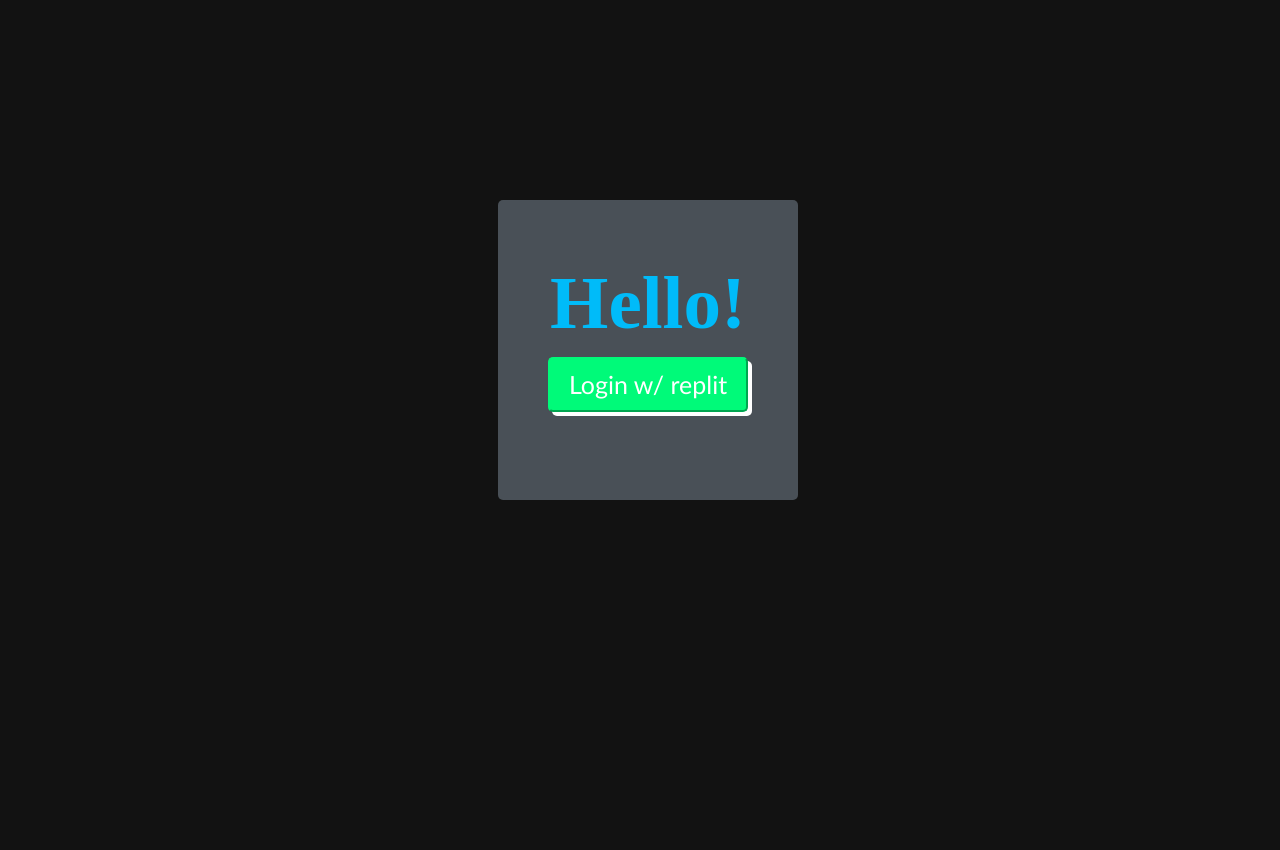
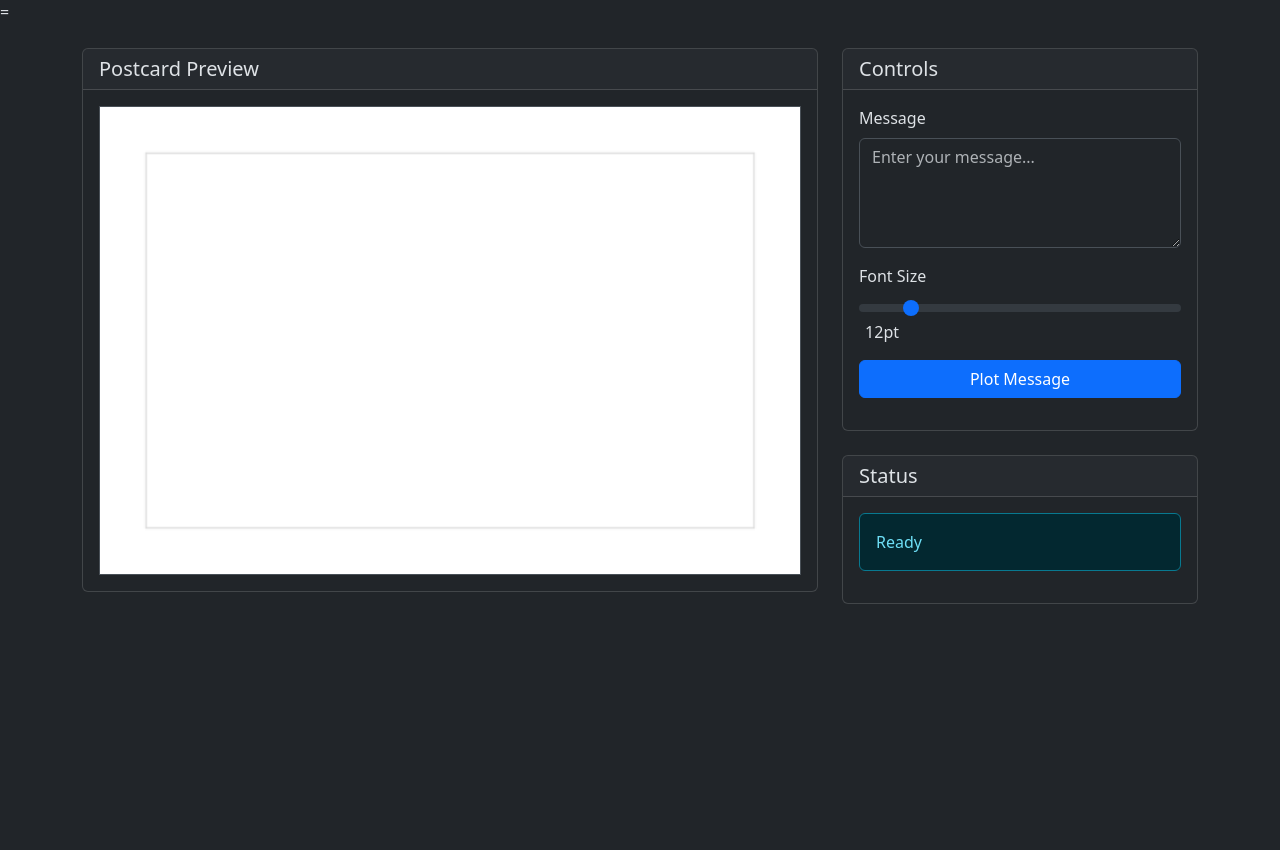
Before and after one commit to kylelegare/textwriterforaxidraw, a Flask app: template templates/index.html in a window 1280 px wide. After the commit the page ends 604 px from the top, so only its background shows below. Run offline with Flask 2, Linux system fonts and the light colour scheme; the template is opened without the code that fills it, so the values that code supplies are empty; some web fonts are replaced.

Commit message:
initialc ommit

```diff
--- a/main.py
+++ b/main.py
@@ -1,20 +1,96 @@
-from flask import Flask, render_template, request
+from flask import Flask, request, jsonify, render_template, send_from_directory
+from flask_cors import CORS
+from pyaxidraw import axidraw
+import xml.etree.ElementTree as ET
 
-app = Flask('app')
+app = Flask(__name__)
+CORS(app)
+
+def get_glyph_info(character):
+    """Get path data and metrics for a character from SVG font"""
+    tree = ET.parse("static/fonts/PremiumUltra54.svg")
+    root = tree.getroot()
+
+    for glyph in root.findall(".//*[@unicode]"):
+        if glyph.get('unicode') == character:
+            return {
+                'path': glyph.get('d'),
+                'advance': float(glyph.get('horiz-adv-x', 1000))
+            }
+    return None
+
+def create_plotter_svg(text, font_size):
+    """Create SVG for plotting with proper scaling and positioning"""
+    paths = []
+    x_offset = 0
+    scale = 0.02 * (font_size / 12)  # Scale based on font size
+
+    # Collect path data for each character
+    for char in text:
+        if char == ' ':
+            x_offset += 500  # Space width
+            continue
+
+        glyph_info = get_glyph_info(char)
+        if glyph_info:
+            path = f'<path d="{glyph_info["path"]}" transform="translate({x_offset},0)" />'
+            paths.append(path)
+            x_offset += glyph_info['advance']
+
+    # Create complete SVG document
+    svg = f"""<?xml version="1.0" encoding="UTF-8" standalone="no"?>
+        <svg
+            xmlns="http://www.w3.org/2000/svg"
+            version="1.1"
+            viewBox="0 0 152.4 101.6"
+            height="101.6mm"
+            width="152.4mm">
+            <g
+                stroke="black"
+                stroke-width="0.3"
+                fill="none"
+                transform="translate(40,60) scale({scale},-{scale})">
+                {"".join(paths)}
+            </g>
+        </svg>"""
+
+    return svg
 
 @app.route('/')
-def hello_world():
-    print(request.headers)
-    return render_template(
-        'index.html',
-        user_id=request.headers['X-Replit-User-Id'],
-        user_name=request.headers['X-Replit-User-Name'],
-        user_roles=request.headers['X-Replit-User-Roles'],
-        user_bio=request.headers['X-Replit-User-Bio'],
-        user_profile_image=request.headers['X-Replit-User-Profile-Image'],
-        user_teams=request.headers['X-Replit-User-Teams'],
-        user_url=request.headers['X-Replit-User-Url']
-    )
+def home():
+    return render_template('index.html')
 
-if __name__ == "__main__":
-    app.run(host='0.0.0.0', port=8080)
+@app.route('/static/fonts/<path:filename>')
+def serve_font(filename):
+    return send_from_directory('static/fonts', filename)
+
+@app.route('/api/test_plot', methods=['POST'])
+def test_plot():
+    try:
+        data = request.json
+        text = data.get('text', '')
+        font_size = data.get('fontSize', 12)
+
+        # Create SVG for plotting
+        svg_content = create_plotter_svg(text, font_size)
+
+        # Setup AxiDraw
+        ad = axidraw.AxiDraw()
+
+        # Configure and plot
+        ad.plot_setup(svg_content)
+        ad.options.speed_pendown = 50  # 50% speed
+        ad.plot_run()
+
+        return jsonify({
+            'status': 'success',
+            'message': 'Plot completed successfully'
+        })
+
+    except Exception as e:
+        return jsonify({
+            'status': 'error',
+            'message': str(e)
+        }), 500
+
+app.run(host='0.0.0.0', port=8080)
--- a/pyproject.toml
+++ b/pyproject.toml
@@ -8,6 +8,7 @@ authors = ["Your Name <you@example.com>"]
 python = ">=3.10.0,<3.11"
 replit = "^3.2.4"
 Flask = "^2.2.0"
+flask-cors = "^5.0.0"
 
 [tool.pyright]
 # https://github.com/microsoft/pyright/blob/main/docs/configuration.md
--- /dev/null
+++ b/requirements.txt
@@ -0,0 +1,2 @@
+flask==3.0.0
+flask-cors==4.0.0
--- a/templates/index.html
+++ b/templates/index.html
@@ -1,158 +1,195 @@
-<!doctype html>
-<html>
+=<!DOCTYPE html>
+<html lang="en" data-bs-theme="dark">
 <head>
-	<title>Python Flask ReplAuth</title>
-<script src="https://replit.com/public/js/repl-auth-v2.js"></script>
+    <meta charset="UTF-8">
+    <meta name="viewport" content="width=device-width, initial-scale=1.0">
+    <title>AxiDraw Postcard Writer</title>
+
+    <!-- Bootstrap CSS -->
+    <link href="https://cdn.jsdelivr.net/npm/bootstrap@5.3.2/dist/css/bootstrap.min.css" rel="stylesheet">
+
+    <style>
+        @font-face {
+            font-family: 'PremiumUltra';
+            src: url('/static/fonts/PremiumUltra54.ttf') format('truetype');
+        }
+
+        #previewCanvas {
+            width: 100%;
+            height: auto;
+            border: 1px solid var(--bs-border-color);
+            background-color: white;
+        }
+        #fontSizeValue {
+            display: inline-block;
+            min-width: 40px;
+            text-align: right;
+        }
+    </style>
 </head>
 <body>
-	{% if user_id %}
-	<center>
-  <div class="box">
-    <center>
-    <div class="box-text-auth">
-      <p>
-        Hello, {{ user_name }}! ({{ user_id }})
-      </p>
+    <div class="container py-4">
+        <div class="row">
+            <div class="col-md-8">
+                <div class="card mb-4">
+                    <div class="card-header">
+                        <h5 class="card-title mb-0">Postcard Preview</h5>
                     </div>
-  <img src="{{ user_profile_image }}" width="200">
-    <center>
-  </center>
+                    <div class="card-body">
+                        <canvas id="previewCanvas"></canvas>
                     </div>
-	{% else %}
-  <center>
-    <center>
-      <div class="box">
-        <div class="box-text">
-            <h1>Hello!</h1>
                 </div>
-        <div class="box-button">
-          <button onclick="LoginWithReplit()"> Login w/ replit</button>
             </div>
-    </center>
+
+            <div class="col-md-4">
+                <div class="card">
+                    <div class="card-header">
+                        <h5 class="card-title mb-0">Controls</h5>
                     </div>
-  </center>
+                    <div class="card-body">
+                        <div class="mb-3">
+                            <label for="messageText" class="form-label">Message</label>
+                            <textarea class="form-control" id="messageText" rows="4" placeholder="Enter your message..."></textarea>
+                        </div>
 
-	{% endif %}
-</body>
-<style>
-  html, body {
-  height: 100%;
-  width: 100%;
-  background-color:#121212;
+                        <div class="mb-3">
+                            <label for="fontSize" class="form-label">Font Size</label>
+                            <input type="range" class="form-range" id="fontSize" min="8" max="36" value="12">
+                            <span id="fontSizeValue">12pt</span>
+                        </div>
+
+                        <div class="mb-3">
+                            <button id="plotBtn" class="btn btn-primary w-100">
+                                Plot Message
+                            </button>
+                        </div>
+                    </div>
+                </div>
+
+                <div class="card mt-4">
+                    <div class="card-header">
+                        <h5 class="card-title mb-0">Status</h5>
+                    </div>
+                    <div class="card-body">
+                        <div id="statusMessage" class="alert alert-info">
+                            Ready
+                        </div>
+                    </div>
+                </div>
+            </div>
+        </div>
+    </div>
+
+    <!-- Scripts -->
+    <script>
+        document.addEventListener('DOMContentLoaded', () => {
+            // AxiDraw Mini dimensions (in points, 1pt = 0.35mm)
+            const AXIDRAW_WIDTH_MM = 152.4;
+            const AXIDRAW_HEIGHT_MM = 101.6;
+            const MM_TO_PT = 2.83465;  // 1mm = 2.83465pt
+
+            // Convert mm to points for canvas
+            const CANVAS_WIDTH = AXIDRAW_WIDTH_MM * MM_TO_PT;
+            const CANVAS_HEIGHT = AXIDRAW_HEIGHT_MM * MM_TO_PT;
+
+            // Set margins (10mm on each side)
+            const MARGIN_MM = 10;
+            const MARGIN_PT = MARGIN_MM * MM_TO_PT;
+
+            const canvas = document.getElementById('previewCanvas');
+            canvas.width = CANVAS_WIDTH;
+            canvas.height = CANVAS_HEIGHT;
+
+            const ctx = canvas.getContext('2d');
+            const messageText = document.getElementById('messageText');
+            const fontSize = document.getElementById('fontSize');
+            const fontSizeValue = document.getElementById('fontSizeValue');
+            const plotBtn = document.getElementById('plotBtn');
+            const statusMessage = document.getElementById('statusMessage');
+
+            // Handle font size changes
+            fontSize.addEventListener('input', (e) => {
+                fontSizeValue.textContent = `${e.target.value}pt`;
+                updatePreview();
+            });
+
+            // Handle text changes
+            messageText.addEventListener('input', updatePreview);
+
+            function wrapText(text, maxWidth) {
+                const words = text.split(' ');
+                const lines = [];
+                let currentLine = words[0];
+
+                for (let i = 1; i < words.length; i++) {
+                    const testLine = currentLine + ' ' + words[i];
+                    const metrics = ctx.measureText(testLine);
+
+                    if (metrics.width < maxWidth - (MARGIN_PT * 2)) {
+                        currentLine = testLine;
+                    } else {
+                        lines.push(currentLine);
+                        currentLine = words[i];
+                    }
+                }
+                lines.push(currentLine);
+                return lines;
             }
 
-@font-face {
-  font-family: "Font";
-  src: url("https://css.replit.cool/Chess/src/fonts/Poppins-Bold[1].ttf");
+            function updatePreview() {
+                // Clear canvas
+                ctx.fillStyle = 'white';
+                ctx.fillRect(0, 0, canvas.width, canvas.height);
+
+                // Draw border at margins
+                ctx.strokeStyle = '#ddd';
+                ctx.strokeRect(MARGIN_PT, MARGIN_PT,
+                             canvas.width - (MARGIN_PT * 2),
+                             canvas.height - (MARGIN_PT * 2));
+
+                // Set up text drawing
+                ctx.fillStyle = 'black';
+                const fontSizeVal = parseInt(fontSize.value);
+                ctx.font = `${fontSizeVal}pt PremiumUltra`;
+
+                // Wait for font to load before drawing
+                document.fonts.ready.then(() => {
+                    const lineHeight = fontSizeVal * 1.2;  // 120% of font size
+                    const lines = wrapText(messageText.value, canvas.width);
+
+                    let y = MARGIN_PT + fontSizeVal;  // Start at top margin + font size
+
+                    lines.forEach(line => {
+                        ctx.fillText(line, MARGIN_PT, y);
+                        y += lineHeight;
+                    });
+                });
             }
 
-h1{
-  font-family:"Font";
-  font-size:75px;
-  color:#00bbf9;
+            // Handle plot button
+            plotBtn.addEventListener('click', async () => {
+                try {
+                    statusMessage.textContent = 'Plotting...';
+                    const response = await fetch('/api/test_plot', {
+                        method: 'POST',
+                        headers: {
+                            'Content-Type': 'application/json',
+                        },
+                        body: JSON.stringify({
+                            text: messageText.value,
+                            fontSize: parseInt(fontSize.value)
+                        })
+                    });
+                    const data = await response.json();
+                    statusMessage.textContent = 'Plot completed!';
+                } catch (error) {
+                    statusMessage.textContent = 'Error: ' + error.message;
                 }
+            });
 
-p{
-  font-family:"Font";
-  font-size:22px;
-  color:#00bbf9;
-}
-
-a{
-  font-family:"Font";
-  color:white;
-  font-size:22px;
-  text-decoration:none;
-  cursor:help;
-  text-shadow:2px 2px #00bbf9;
-}
-
-address{
-  font-family:"Font";
-  font-size:18px;
-  text-shadow:2px 2px #00bbf9;
-}
-
-summary{
-  font-family:"Font";
-  font-size:20px;
-  text-shadow:2px 2px #c400fa;
-  transition:0.7s;
-}
-
-details{
-  font-family:"Font";
-  font-size:20px;
-  text-shadow:2px 2px #c400fa;
-}
-
-::placeholder{
-  font-family:"Font";
-  font-size:25px;
-  color:#787878;
-}
-
-button{
-  width:200px;
-  height:55px;
-  font-family:"Trebuchet MS";
-  font-size:25px;
-  box-shadow:4px 4px white;
-  border-color:#00fa79;
-  color:white;
-  background-color:#00fa79;
-  border-radius:5px;
-}
-
-button:hover{
-  font-family:"Trebuchet MS";
-  font-size:25px;
-  background-color:white;
-  box-shadow:4px 4px #00fa79;
-  color:#00fa79;
-  border-radius:5px;
-  border-color:white;
-  transition:0.7s;
-}
-
-button:disabled{
-  font-family:"Trebuchet MS";
-  font-size:25px;
-  background-color:white;
-  box-shadow:4px 4px #00fa79;
-  border-radius:5px;
-  border-color:#121212;
-  cursor:not-allowed;
-  color:white;
-}
-
-.box-position{
-  position:relative;
-}
-
-.box{
-  width:300px;
-  height:300px;
-  background-color:#495057;
-  border-radius:5px;
-  border-color:white;
-  position:relative;
-  top:150px;
-}
-
-.box-text{
-  position:relative;
-  top:60px;
-}
-
-.box-button{
-  position:relative;
-  top:20px;
-}
-
-.box-text-auth{
-  position:relative;
-  top:10px;
-}
-</style>
+            // Initial preview
+            updatePreview();
+        });
+    </script>
+</body>
 </html>
```
Also changed, not shown: README.md, static/fonts/PremiumUltra54.ttf (added), 3 other files. Lines whose indentation alone changed are shown as unchanged.
